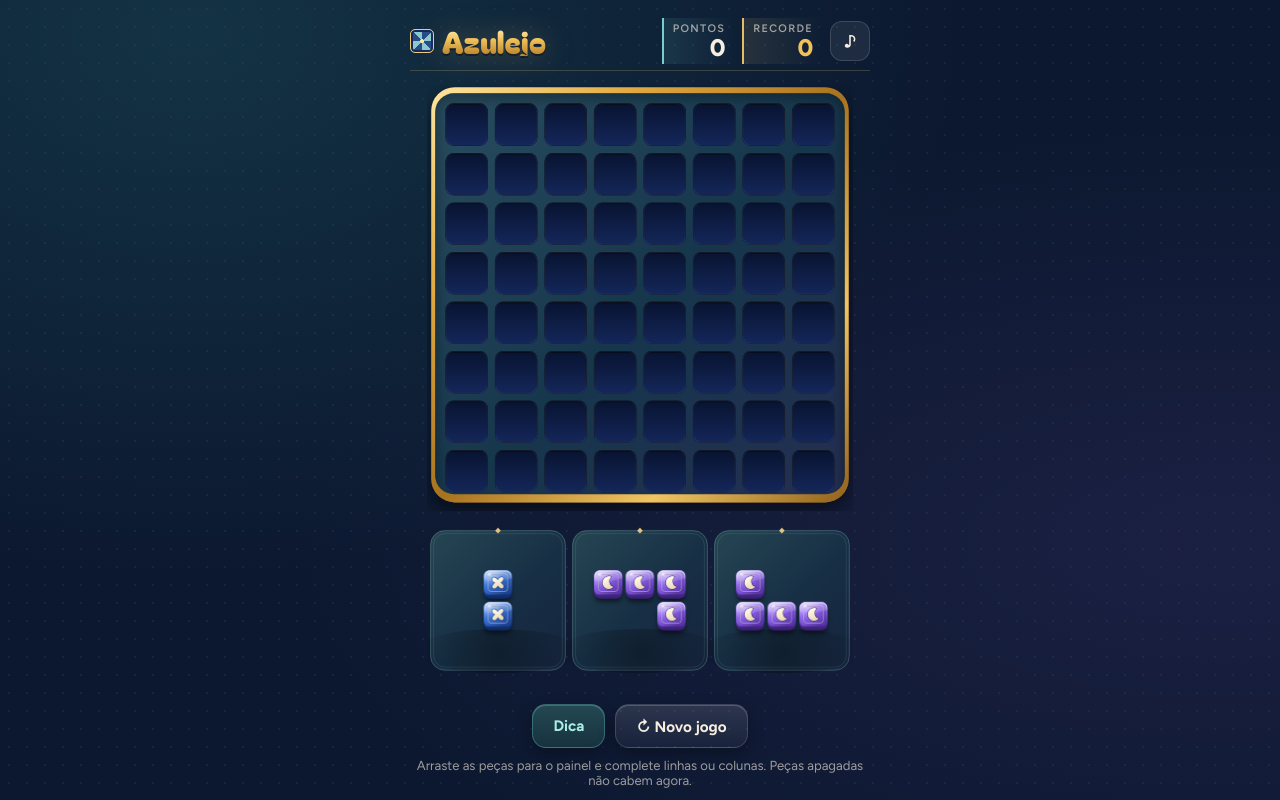
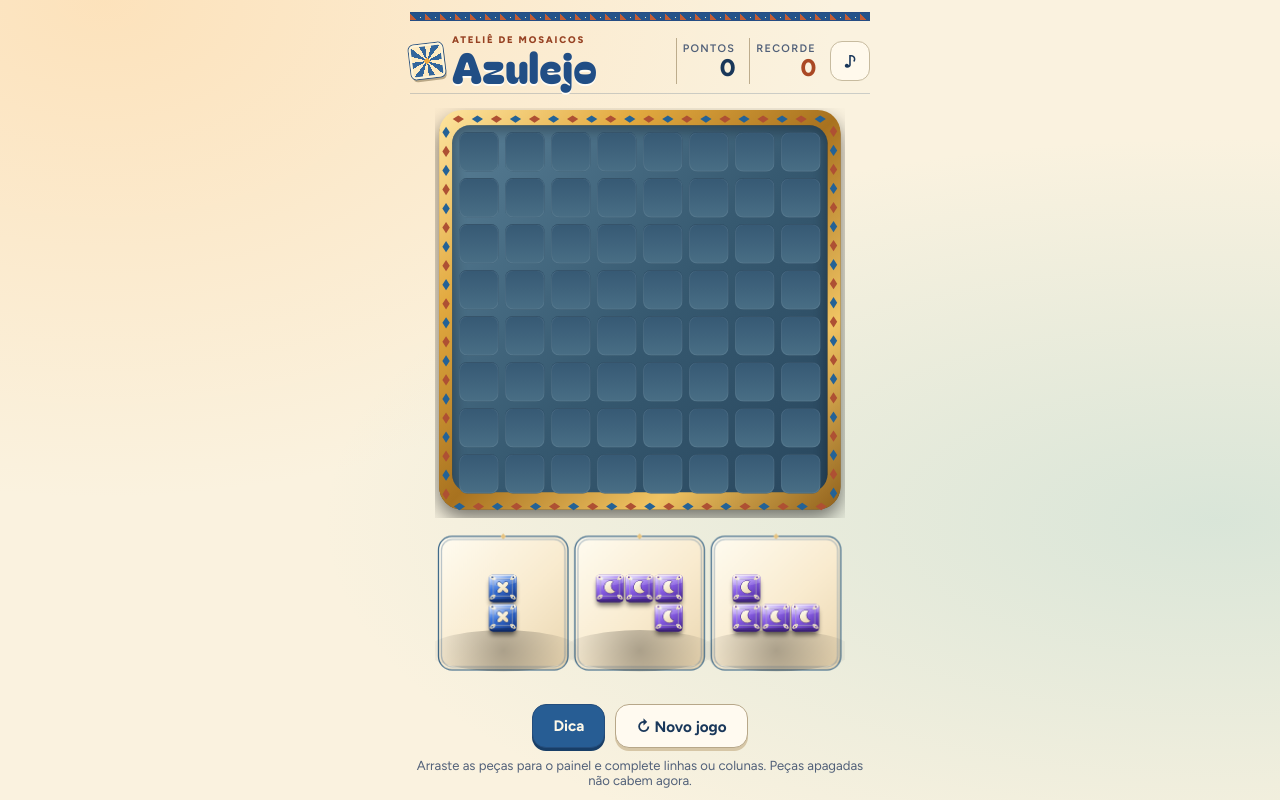
Before and after one commit to brancoviana/Azulejo, a website: page index.html in a window 1280 px wide. Drawn offline with Linux system fonts and the light colour scheme.

Commit message:
Aplica o tema Ateliê de mosaicos

```diff
--- a/index.html
+++ b/index.html
@@ -4,7 +4,7 @@
 <meta charset="utf-8">
 <meta name="viewport" content="width=device-width,initial-scale=1,viewport-fit=cover">
 <meta name="description" content="Azulejo: jogo de quebra-cabeça com azulejos. Encaixe peças no painel 8×8 e limpe linhas e colunas.">
-<meta name="theme-color" content="#0b1530">
+<meta name="theme-color" content="#faf2df">
 <title>Azulejo</title>
 <link rel="manifest" href="manifest.webmanifest">
 <link rel="icon" type="image/png" sizes="192x192" href="icons/icon-192.png">
@@ -75,16 +75,22 @@ canvas{touch-action:none;display:block;max-width:100%}
 .brand{display:flex;align-items:center;gap:8px}
 .rosette{flex:none;width:22px;height:22px;border:1px solid #edc982;border-radius:5px;background:radial-gradient(circle,#ffe5a6 0 12%,transparent 14%),repeating-conic-gradient(from 45deg,#89cad1 0 45deg,#284c87 45deg 90deg);box-shadow:inset 0 0 0 2px #16295a}
 #combo{display:block;margin-top:4px;font:700 .68rem var(--font-body);color:#ffe19c;letter-spacing:.05em}
-body{background:
-  radial-gradient(ellipse at 15% 4%,#22696c55,transparent 50%),
-  radial-gradient(ellipse at 96% 68%,#44377644,transparent 54%),
-  radial-gradient(circle,#b9e8e510 1px,transparent 1.5px) 0 0/18px 18px,#0c1830}
-header{padding:6px 0;border-bottom:1px solid #e8ca8733}
+:root{color-scheme:light;--night:#faf2df;--ink:#19375a;--ink-dim:#516079;--line:#c7bb9f;--panel:#fff9ec}
+body{background:radial-gradient(ellipse at 8% 0,#ffd49c88,transparent 44%),radial-gradient(ellipse at 95% 65%,#97cccb55,transparent 52%),#faf2df}
+.wrap{position:relative}
+.wrap:before{content:"";height:7px;flex:none;border-block:1px solid #254c83;background:repeating-conic-gradient(from 45deg,#24538a 0 25%,#f7e5b5 0 50%,#c05c36 0 75%,#fff6dc 0) 0 0/15px 15px}
+header{padding:3px 0 6px;border-bottom:1px solid #284a7238}
+.brand h1{color:#214e85;background:none;filter:none;font-size:clamp(1.75rem,7vw,2.65rem);text-shadow:0 2px #fffcf4}
+.atelier{display:block;color:#974223;font:800 .6rem var(--font-body);letter-spacing:.19em;text-transform:uppercase}
+.rosette{width:30px;height:30px;transform:rotate(-7deg);border:2px solid #fff5d9;background:radial-gradient(circle,#efaa41 0 12%,transparent 13%),repeating-conic-gradient(from 22.5deg,#32669c 0 22.5deg,#ffebc0 22.5deg 45deg);box-shadow:0 0 0 1px #315884,1px 3px 0 #baa886}
+#combo{color:#a04422}
 .stats{align-items:center;gap:8px}
-.stat{padding:4px 9px;border-left:2px solid #78cecf;background:linear-gradient(90deg,#80dee51a,transparent)}
-.stat.best{border-color:#e5bd64;background:linear-gradient(90deg,#edc8701c,transparent)}
+.stat{padding:4px 6px;border-left:1px solid #bdac8c}
+.stat.best b{color:#aa4824}
 .stage{align-items:center}
-.toolbar .tool:first-child{color:#a9eee3;border-color:#65c4c35e;background:linear-gradient(#244853,#17323f)}
+.toolbar .tool{background:#fffaf0;border-color:#b7a789;box-shadow:0 3px #d6c6a6}
+.toolbar .tool:first-child,.toolbar .tool.armed{color:#fff9e8;border-color:#244d7c;background:#275d94;box-shadow:0 3px #183e67}
+.hint.on{color:#904522}.over .card{background:#fffaec}.card h2{background:none;color:#225283}
 @media(max-width:360px){.stats{gap:4px}.stat{padding:3px 5px}.brand{gap:5px}}
 </style>
 
@@ -92,7 +98,7 @@ header{padding:6px 0;border-bottom:1px solid #e8ca8733}
 <body>
 <div class="wrap">
   <header>
-    <div class="brand"><i class="rosette" aria-hidden="true"></i><div><h1>Azulejo</h1><span id="combo" hidden></span></div></div>
+    <div class="brand"><i class="rosette" aria-hidden="true"></i><div><span class="atelier">Ateliê de mosaicos</span><h1>Azulejo</h1><span id="combo" hidden></span></div></div>
     <div class="stats">
       <div class="stat"><span>Pontos</span><b id="score">0</b></div>
       <div class="stat best"><span>Recorde</span><b id="best">0</b></div>
@@ -205,7 +211,7 @@ function layout(){
   cv.style.width=bs+'px';cv.style.height=(bs+tray)+'px';
   cv.width=Math.round(bs*dpr);cv.height=Math.round((bs+tray)*dpr);
   ctx.setTransform(dpr,0,0,dpr,0,0);
-  const pad=bs*0.035;
+  const pad=bs*0.051;
   L={W:bs,H:bs+tray,frame:pad,bx:pad,by:pad,bs:bs-2*pad,cell:(bs-2*pad)/N,trayY:bs,trayH:tray};
   L.slots=[0,1,2].map(i=>({x:bs*(i*2+1)/6,y:bs+tray*0.5,w:bs/3}));
   L.mini=Math.min(L.cell*0.64,tray/5.2);
@@ -244,7 +250,7 @@ function tileSprite(ci,size){
   let sp=sprites.get(key);if(sp)return sp;
   if(sprites.size>160)sprites.clear();
   const C=COLORS[ci],S=size*dpr,pad=S*0.3,cv2=makeCanvas(S+2*pad,S+2*pad),c=cv2.getContext('2d');
-  const g=S*0.055,x=pad+g,y=pad+g,s=S-2*g,r=s*0.2,depth=s*0.11,top=s-depth;
+  const g=S*0.028,x=pad+g,y=pad+g,s=S-2*g,r=s*0.12,depth=s*0.08,top=s-depth;
   // sombra no chão
   c.save();c.shadowColor='rgba(0,0,0,.55)';c.shadowBlur=s*0.2;c.shadowOffsetY=s*0.12;
   rrp(c,x+s*0.03,y+depth,s*0.94,s-depth,r);c.fillStyle=C.deep;c.fill();c.restore();
@@ -265,6 +271,13 @@ function tileSprite(ci,size){
   c.quadraticCurveTo(x+s*0.5,y+top*0.52,x,y+top*0.4);c.closePath();
   gr=c.createLinearGradient(0,y,0,y+top*0.5);gr.addColorStop(0,'rgba(255,255,255,.42)');gr.addColorStop(1,'rgba(255,255,255,.04)');
   c.fillStyle=gr;c.fill();
+  // Quartos de roseta: quatro peças vizinhas completam uma flor na junção.
+  for(const [dx,dy] of [[0,0],[1,0],[1,1],[0,1]]){
+    c.save();c.translate(x+dx*s,y+dy*top);c.scale(dx?-1:1,dy?-1:1);
+    c.fillStyle='#fff1cc';c.beginPath();c.moveTo(0,0);c.quadraticCurveTo(s*.24,s*.015,s*.23,s*.19);
+    c.quadraticCurveTo(s*.07,s*.23,0,0);c.fill();
+    c.fillStyle=C.dark;c.beginPath();c.arc(s*.115,s*.092,s*.032,0,Math.PI*2);c.fill();c.restore();
+  }
   c.restore();
   // bisel: luz na borda de cima, sombra na de baixo
   c.save();rrp(c,x+s*0.025,y+s*0.025,s-s*0.05,top-s*0.05,r*0.85);
@@ -310,9 +323,20 @@ function buildBoardLayer(){
   let gr=c.createLinearGradient(0,0,W,W);
   gr.addColorStop(0,'#ffe7a3');gr.addColorStop(0.25,'#e2a93f');gr.addColorStop(0.5,'#a8721f');gr.addColorStop(0.75,'#f0c463');gr.addColorStop(1,'#8a5b17');
   rrp(c,W*0.01,W*0.005,W*0.98,W*0.975,R);c.fillStyle=gr;c.fill();
-  const inset=L.frame*0.55;
+  // Cercadura pintada nos quatro lados, como num painel de azulejaria.
+  const band=W*.032;
+  c.save();c.translate(W/2,W/2);
+  for(let edge=0;edge<4;edge++){
+    for(let j=0;j<20;j++){
+      const u=W*(-.443+j*.0465),v=-W*.473;
+      c.fillStyle=j%2?'#246296':'#ae5033';c.beginPath();c.moveTo(u-band*.43,v);c.lineTo(u,v-band*.28);c.lineTo(u+band*.43,v);c.lineTo(u,v+band*.28);c.closePath();c.fill();
+    }
+    c.rotate(Math.PI/2);
+  }
+  c.restore();
+  const inset=L.frame*.82;
   rrp(c,inset,inset,W-2*inset,W*.98-2*inset,R*0.8);
-  gr=c.createLinearGradient(0,inset,W,W-inset);gr.addColorStop(0,'#294d60');gr.addColorStop(.52,'#16364c');gr.addColorStop(1,'#242e52');
+  gr=c.createLinearGradient(0,inset,W,W-inset);gr.addColorStop(0,'#597f96');gr.addColorStop(.52,'#365970');gr.addColorStop(1,'#28465d');
   c.fillStyle=gr;c.fill();
   c.save();rrp(c,inset,inset,W-2*inset,W*.98-2*inset,R*0.8);c.clip();
   c.shadowColor='rgba(0,0,0,.8)';c.shadowBlur=W*0.03;c.shadowOffsetY=W*0.008;c.lineWidth=W*0.02;c.strokeStyle='rgba(0,0,0,.6)';
@@ -320,9 +344,9 @@ function buildBoardLayer(){
   for(let y=0;y<N;y++)for(let x=0;x<N;x++){
     const px=L.bx+x*L.cell+L.cell*0.07,py=L.by+y*L.cell+L.cell*0.07,s=L.cell*0.86,r=s*0.2;
     rrp(c,px,py,s,s,r);
-    gr=c.createLinearGradient(0,py,0,py+s);gr.addColorStop(0,'#081330');gr.addColorStop(1,'#14275a');c.fillStyle=gr;c.fill();
+    gr=c.createLinearGradient(0,py,0,py+s);gr.addColorStop(0,'#365974');gr.addColorStop(1,'#496e85');c.fillStyle=gr;c.fill();
     c.save();rrp(c,px,py,s,s,r);c.clip();
-    c.strokeStyle='rgba(0,0,0,.55)';c.lineWidth=s*0.12;rrp(c,px-s*0.04,py-s*0.02,s+s*0.08,s+s*0.06,r);c.stroke();c.restore();
+    c.strokeStyle='rgba(12,34,52,.32)';c.lineWidth=s*0.09;rrp(c,px-s*0.04,py-s*0.02,s+s*0.08,s+s*0.06,r);c.stroke();c.restore();
     c.strokeStyle='rgba(255,255,255,.07)';c.lineWidth=1;rrp(c,px+0.5,py+0.5,s-1,s-1,r);c.stroke();
   }
   boardLayer=cv2;
@@ -337,10 +361,10 @@ function buildTrayLayer(){
   for(const sl of L.slots){
     const w=sl.w-W*.017,x=sl.x-w/2;
     const glaze=c.createLinearGradient(x,top,x+w,top+h);
-    glaze.addColorStop(0,'#264653');glaze.addColorStop(.55,'#172f45');glaze.addColorStop(1,'#16253e');
+    glaze.addColorStop(0,'#fffcf1');glaze.addColorStop(.55,'#f9ebcf');glaze.addColorStop(1,'#ead6b0');
     rrp(c,x,top,w,h,W*.033);c.fillStyle=glaze;c.fill();
-    c.lineWidth=1;c.strokeStyle='#78aba667';c.stroke();
-    rrp(c,x+3,top+3,w-6,h-6,W*.027);c.strokeStyle='#9bc9bb23';c.stroke();
+    c.lineWidth=1.3;c.strokeStyle='#416b8a';c.stroke();
+    rrp(c,x+3,top+3,w-6,h-6,W*.027);c.strokeStyle='#7892a780';c.stroke();
     // Pequeno losango de latão embutido na borda, como numa peça de marcenaria.
     c.save();c.translate(sl.x,top);c.rotate(Math.PI/4);c.fillStyle='#e6c380';c.fillRect(-2,-2,4,4);c.restore();
   }
```
